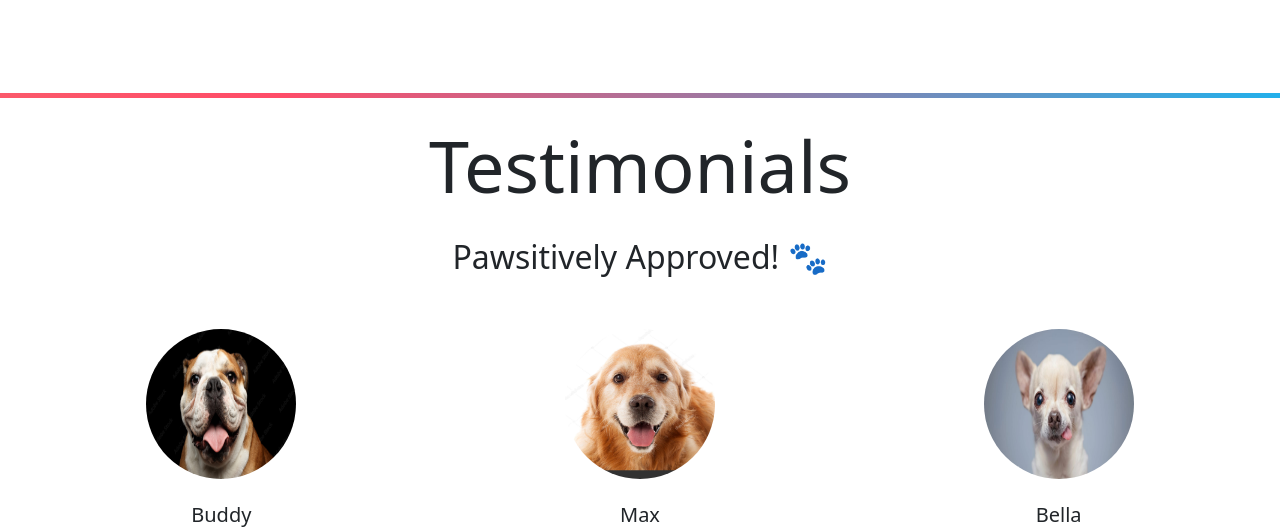
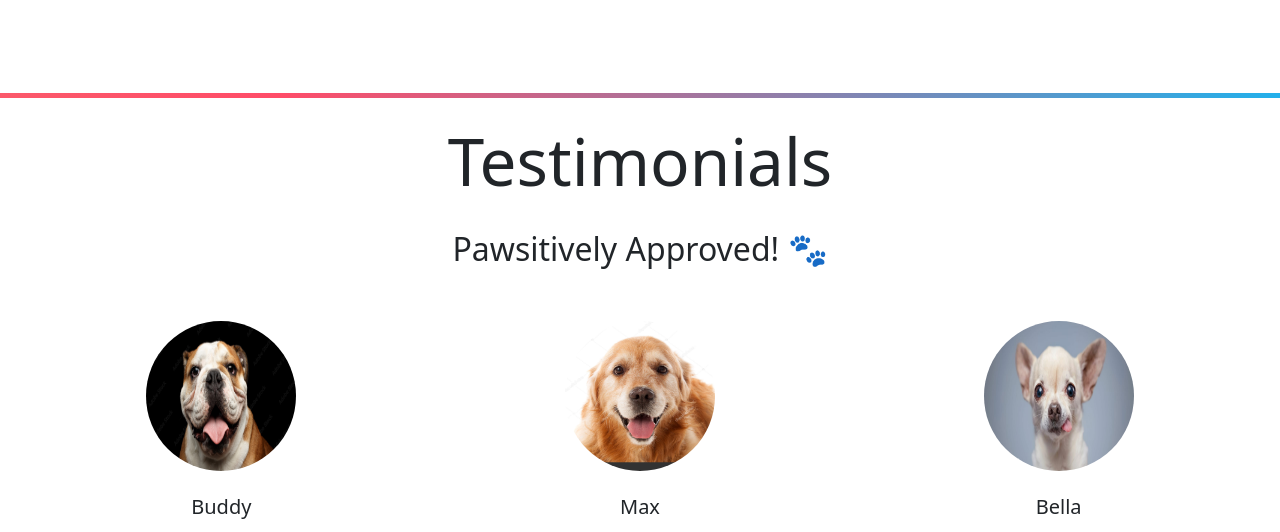
Before and after one commit to AhmedXVITX/Tindog, a plain HTML site: page index.html in a window 1280 px wide. Shown: the part 849-1381 px from the top of the page. Drawn offline with nearby package versions, Linux system fonts and the light colour scheme; a web font is replaced by a local one.

Commit message:
Update style.css

```diff
--- a/css/style.css
+++ b/css/style.css
@@ -92,7 +92,7 @@ background-color: rgb(233, 236, 239) !important;
  text-align: center;
 }
 .testimonial>h3{
-  font-size: 4.5rem;
+  font-size: 4.1rem;
 }
 .testimonial>p{
   font-size: 2rem;
```
